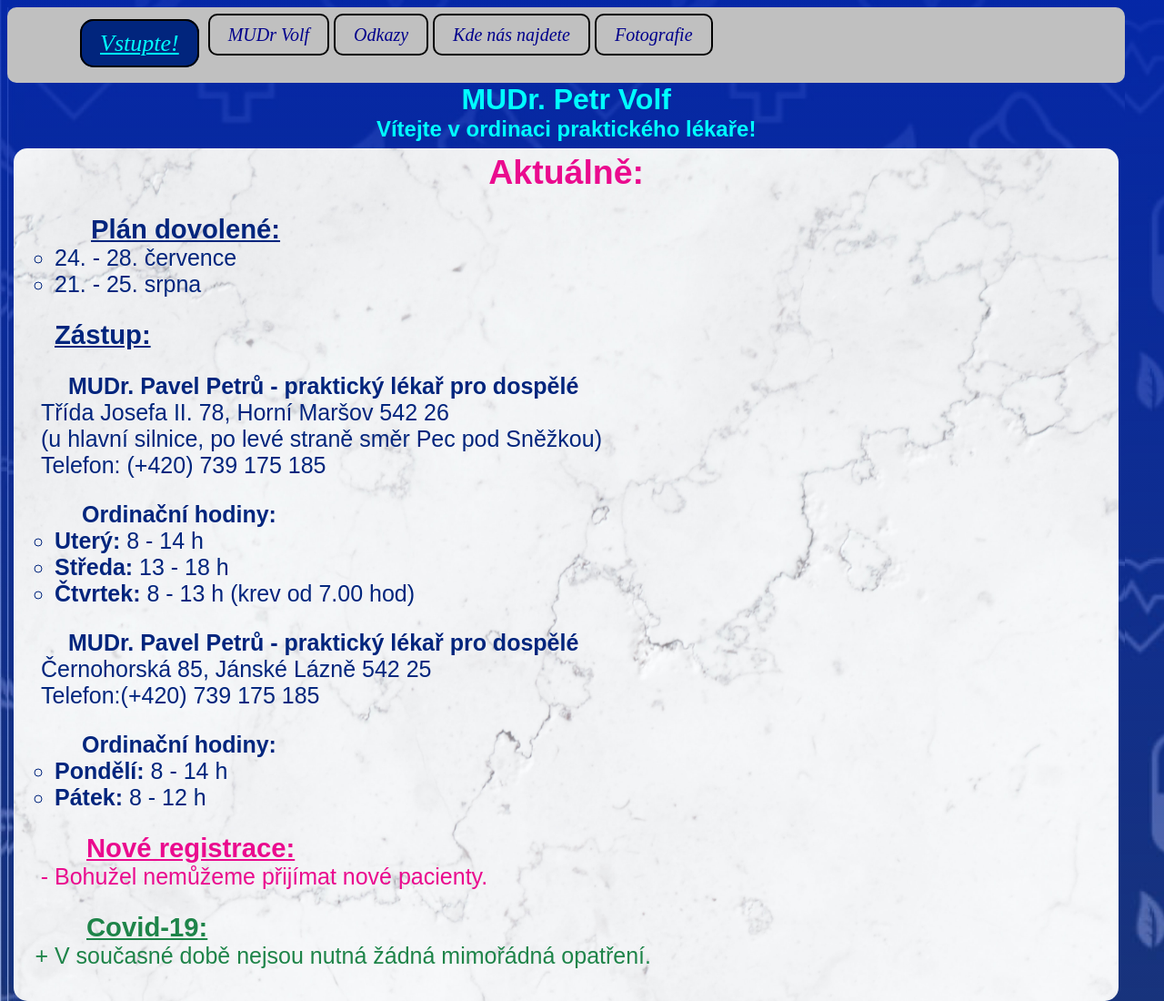
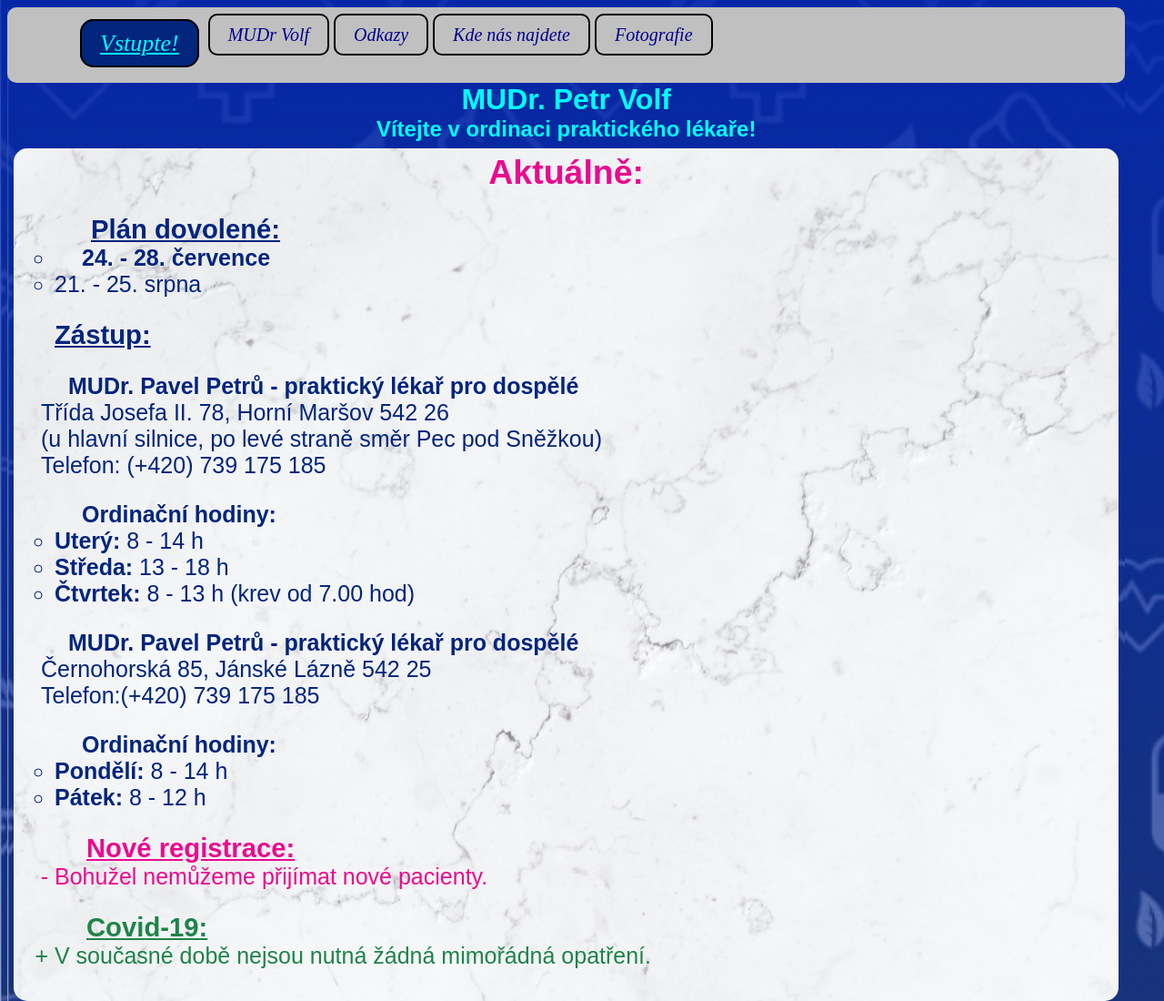
Before and after one commit to Michal1898/Peca2, a plain HTML site: page index.html in a window 1280 px wide. Shown: the top 1100 px of the page at 91% size. Drawn offline with Linux system fonts and the light colour scheme.

```diff
--- a/index.html
+++ b/index.html
@@ -53,7 +53,7 @@
         <li style="list-style: none; display: inline">
           <h3>Plán dovolené:</h3>
         </li>
-        <li>24. - 28. července</li>
+        <li><b>24. - 28. července</b></li>
         <li>21. - 25. srpna</li>
       </ul>
       <h3>Zástup:</h3>
```
